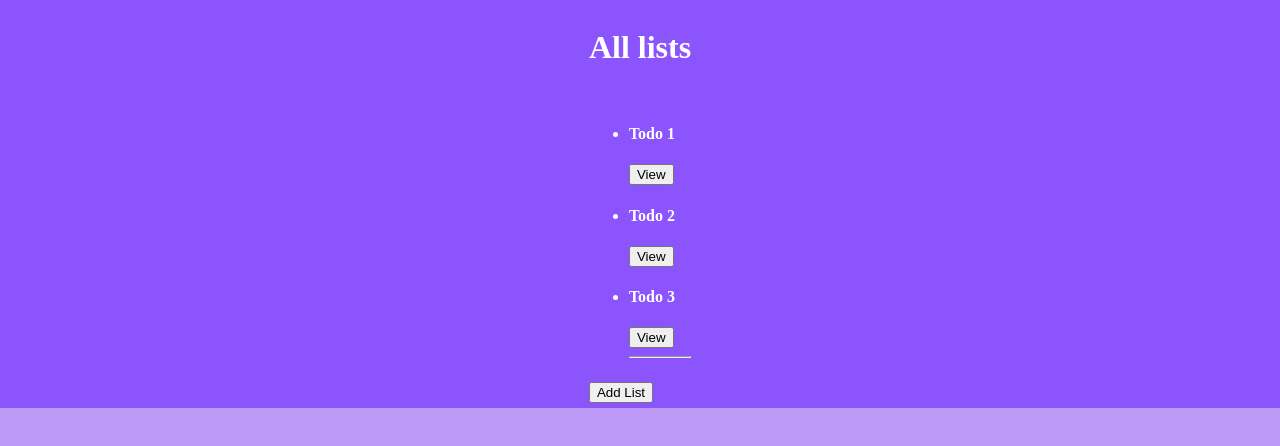
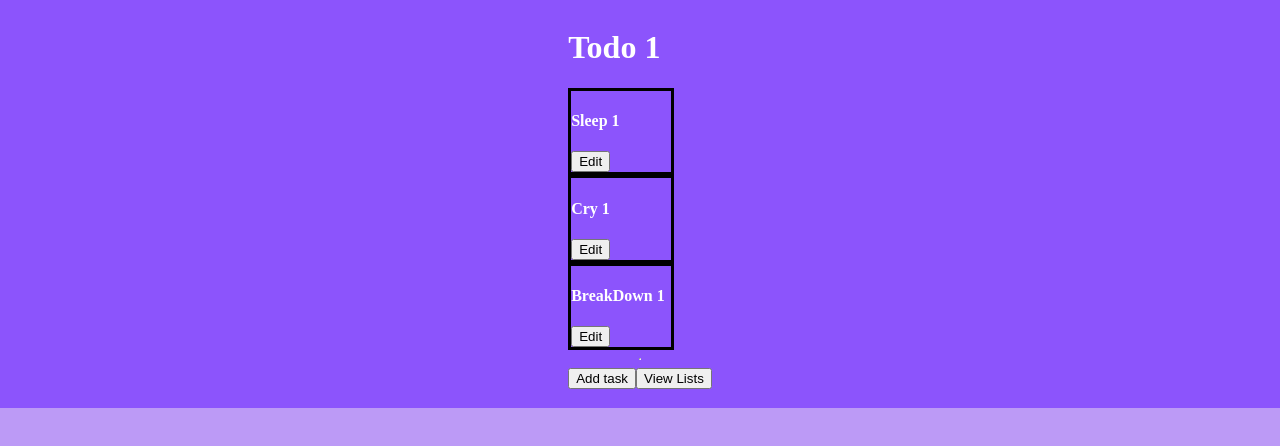
Before and after one commit to shwethaa-rajesh/todo-list, a React (Create React App) app: page /lists in a window 1280 px wide. Shown: the top 446 px of the page. Built offline with nearby package versions, Linux system fonts and the light colour scheme.

Commit message:
Fix: Used routing instead of conditional rendering

```diff
--- a/src/App.jsx
+++ b/src/App.jsx
@@ -3,6 +3,8 @@
 import CreateList from './components/CreateList/CreateList'
 import Tasks from './components/Tasks/Tasks'
 import List from './components/List/List'
+import {Route, Routes, BrowserRouter} from 'react-router-dom'
+import { Outlet, Link , useNavigate} from "react-router-dom";
 import {useState} from 'react';
 const INITIAL_DUMMY_LISTS=[{
   key:1,
@@ -17,19 +19,20 @@
   ]
 
 function App() {
+  const navigate=useNavigate();
   const [listsData, setList] = useState(INITIAL_DUMMY_LISTS);
   const [taskItems, setTaskItems] = useState(INITIAL_DUMMY_LISTS[0]);
   const [currentPage, setPage] = useState('view-lists');
   const [editTask, setEditTask] = useState('');
   const [taskFunction,setTaskFunction]=useState('create');
 
-  const [currentList,setCurrentList]=useState();
+  const [currentList,setCurrentList]=useState({});
 
    const saveNewListData = (newListData,listId) => {
-     console.log('Task items',taskItems)
-     console.log('new list data',newListData)
+     console.log('Task items',taskItems);
+     console.log('new list data',newListData);
      console.log('all lists',listsData);
-     console.log('current list',currentList)
+     console.log('current list',currentList);
      const newTaskData = {...newListData};
      newTaskData.key = listsData[listId-1].tasks.length+1;
      console.log("New ",newTaskData);
@@ -51,15 +54,12 @@
      })
     setTaskItems(newList);
     setList(newLists);
+    navigate('/lists')
     setPage('lists');
     //console.log(newLists);
    };
 
    const addNewList = (newListData,listId) => {
-    // console.log('Task items',taskItems)
-    // console.log('new list data',newListData)
-    // console.log('all lists',listsData);
-    // console.log('current list',currentList)
     const newList = {...newListData};
     newList.key = listsData.length+1;
     console.log("New ",newList);
@@ -67,16 +67,14 @@
     console.log('New list ', newList)
    setTaskItems(newList);
    setList(updatedList);
+   <Link to='view-lists'></Link>
+   navigate('/view-lists');
    setPage('view-lists');
    //console.log(newLists);
   };
 
 
    const editNewListData=(newListData,listId)=>{
-      console.log(listsData,'before edit');
-   //   console.log(taskItems,'before edit');
-     // console.log(currentList,'before edit');
-      //console.log(editTask,'before edit');
      const updatedList={
        name: listsData[listId-1].name,
        key: listsData[listId-1].key,
@@ -102,24 +100,18 @@
    })
    console.log(updatedLists, "updated list")
      setTaskItems(updatedList);
-     setList((prevList)=>{
-       return prevList.map((eachList,index)=>{
-        if(index===listId-1)
-        {
-          return updatedList;
-        }
-        else
-        {
-          return eachList;
-        }
-     })
-     });
+     console.log(taskItems);
+     setList((prevList)=>updatedLists);
+     setCurrentList(updatedList)
      setEditTask('')
      setTaskFunction('create')
      console.log(listsData,'after edit');
     //  console.log(taskItems,'after edit');
     //  console.log(currentList,'after edit');
    //   console.log(editTask,'after edit');
+
+
+   navigate('/lists');
      setPage('lists');
    }
 
@@ -127,6 +119,8 @@
     setEditTask(task);
     console.log(task,listId,'onclickedit')
     setTaskFunction('edit');
+
+   navigate('/tasks');
     setPage('tasks');
 
    }
@@ -135,32 +129,32 @@
     setCurrentList(list);
     setTaskItems(list);
 
+   navigate('/lists');
     setPage('lists')
    }
-   /*
-  return (
-   <div className='app-container'>
-
-     {
-       (currentPage==='lists')? <Tasks tasks={taskItems} onClickEdit={onClickEdit} setPage={setPage}/>:<CreateTask onCreateList={saveNewListData} onEditList={editNewListData} taskFunction={taskFunction}  task={editTask}></CreateTask>
-
-     }
-
-
-   </div>
-  );
-  */
  return(
     <div className='app-container'>
 {
   // (currentPage==='view-lists')? <List lists={listsData} onClickList={onClickList} setPage={setPage}/>
   // : ((currentPage==='lists')? <Tasks tasks={taskItems} listId={currentList.key} onClickEdit={onClickEdit} setEditTask={setEditTask} setPage={setPage} onCreateList={addNewList}/>
   // : <CreateTask onCreateTask={saveNewListData} onEditList={editNewListData} taskFunction={taskFunction} listId={currentList.key} task={editTask}></CreateTask> )
-
+  /*
   (currentPage==='view-lists')? <List lists={listsData} onClickList={onClickList} setPage={setPage}/>
   : ((currentPage==='lists')? <Tasks tasks={taskItems} listId={currentList.key} onClickEdit={onClickEdit} setEditTask={setEditTask} setPage={setPage} onCreateList={addNewList}/>
   :( (currentPage==='add-list')?<CreateTask onCreateList={addNewList} label="List"></CreateTask>:<CreateTask label="Task" onCreateTask={saveNewListData} onEditList={editNewListData} taskFunction={taskFunction} listId={currentList.key} task={editTask}></CreateTask> )
   )
+*/
+
+
+      <Routes>
+          <Route path='/view-lists' element={<List lists={listsData} navigate={navigate} onClickList={onClickList} setPage={setPage}/>}></Route>
+          <Route path='/lists' element={<Tasks tasks={taskItems} navigate={navigate} listId={currentList.key} onClickEdit={onClickEdit} setEditTask={setEditTask} setPage={setPage} onCreateList={addNewList}/>}></Route>
+          <Route path='/add-list' element={<CreateTask onCreateList={addNewList} navigate={navigate} label="List"></CreateTask>}></Route>
+          <Route path='/tasks' element={<CreateTask label="Task" onCreateTask={saveNewListData} onEditList={editNewListData}  navigate={navigate} taskFunction={taskFunction} listId={currentList.key} task={editTask}></CreateTask> }></Route>
+          <Route path='*' element={<div>Page not found</div>}></Route>
+      </Routes>
+
+
 
 
 
--- a/src/components/CreateTask/CreateTask.jsx
+++ b/src/components/CreateTask/CreateTask.jsx
@@ -30,6 +30,7 @@
           };
             props.onCreateList(newList,)
             setEnteredList("");
+
         }
         else
         {event.preventDefault();
@@ -42,6 +43,7 @@
             props.onEditList(newTask,props.listId);
         }
         else{
+
             props.onCreateTask(newTask,props.listId)
             setEnteredTask("");
         }
--- a/src/components/List/List.jsx
+++ b/src/components/List/List.jsx
@@ -1,6 +1,8 @@
 
 //import ListItem from '../ListItem/ListItem'
 import './List.css'
+
+import { Outlet, Link } from "react-router-dom";
 //import {useState} from 'react'
 const List=(props)=>{
     const listItems = props.lists.map((eachList) => {
@@ -26,8 +28,10 @@
         </ul>
     </div>
     <button onClick={()=>{
-             props.setPage('add-list')
+             props.setPage('add-list');
+            props.navigate('/add-list')
            }}>Add List</button>
+   ]
     </div>)
 }
 export default List;
--- a/src/components/Tasks/Tasks.jsx
+++ b/src/components/Tasks/Tasks.jsx
@@ -1,4 +1,5 @@
 import CreateTask from '../CreateTask/CreateTask'
+
 import TaskItem from '../TaskItem/TaskItem'
 import './Tasks.css'
 //import {useState} from 'react'
@@ -23,13 +24,14 @@
             <hr/>
 
     </div>
+
     <button onClick={()=>{
              props.setEditTask('')
-             props.setPage('tasks');
+             props.navigate('/tasks');
 
            }}>Add task</button>
     <button onClick={()=>{
-             props.setPage('view-lists')
+             props.navigate('/view-lists')
            }}>View Lists</button>
     </div>)
 }
--- a/src/index.js
+++ b/src/index.js
@@ -2,11 +2,15 @@
 import ReactDOM from 'react-dom';
 import './index.css';
 import App from './App';
+
+import {Route, Routes, BrowserRouter} from 'react-router-dom'
 import reportWebVitals from './reportWebVitals';
 
 ReactDOM.render(
   <React.StrictMode>
+    <BrowserRouter>
     <App />
+    </BrowserRouter>
   </React.StrictMode>,
   document.getElementById('root')
 );
```
